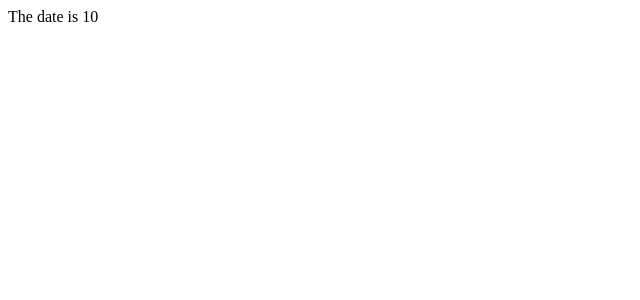
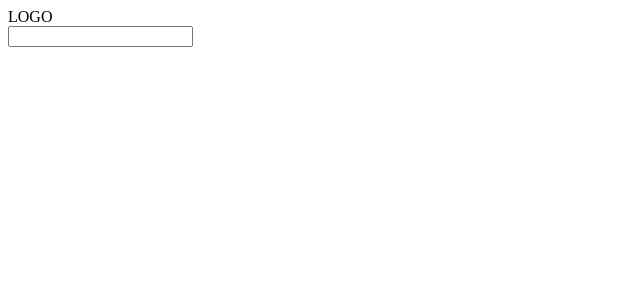
Before and after one commit to ferlobo1985/UDMY-REACT-FS24-One, a React (Vite) app: page / in a window 1280 px wide. Shown: the top 300 px of the page, without its empty margins (0-640 px from the left). Built offline with nearby package versions, Linux system fonts and the light colour scheme.

Commit message:
08-Components history
08-Components history

```diff
--- a/src/components/header.jsx
+++ b/src/components/header.jsx
@@ -1,14 +1,9 @@
 const Header = () => {
-
-    const getTheYear = () => {
-        const newDate= new Date();
-        return newDate.getFullYear()
-    }
-
     return(
-        <div>
-            The date is {5+5}
-        </div>
+        <header>
+            <div>LOGO</div>
+            <input/>
+        </header>
     )
 }
 
```
